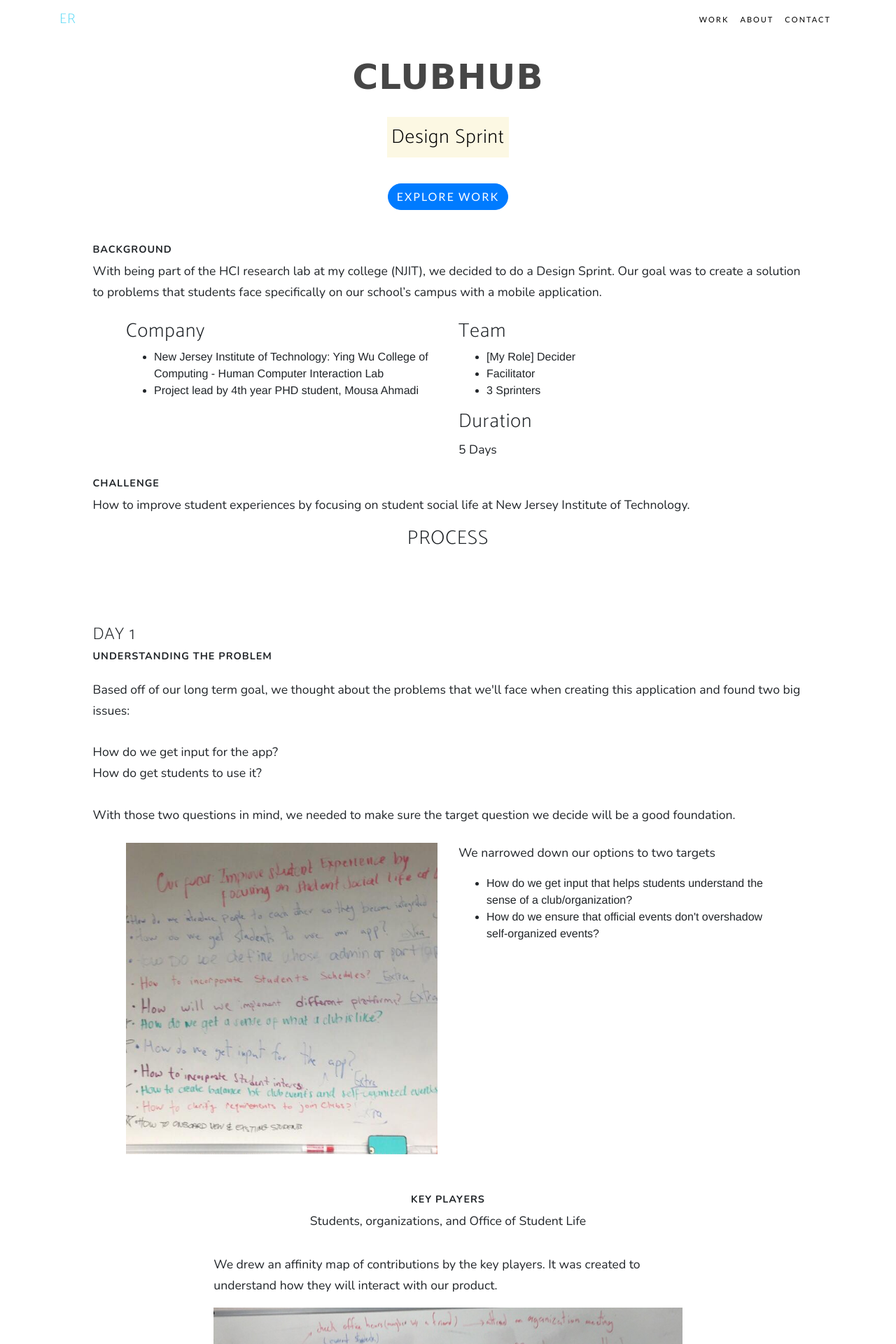
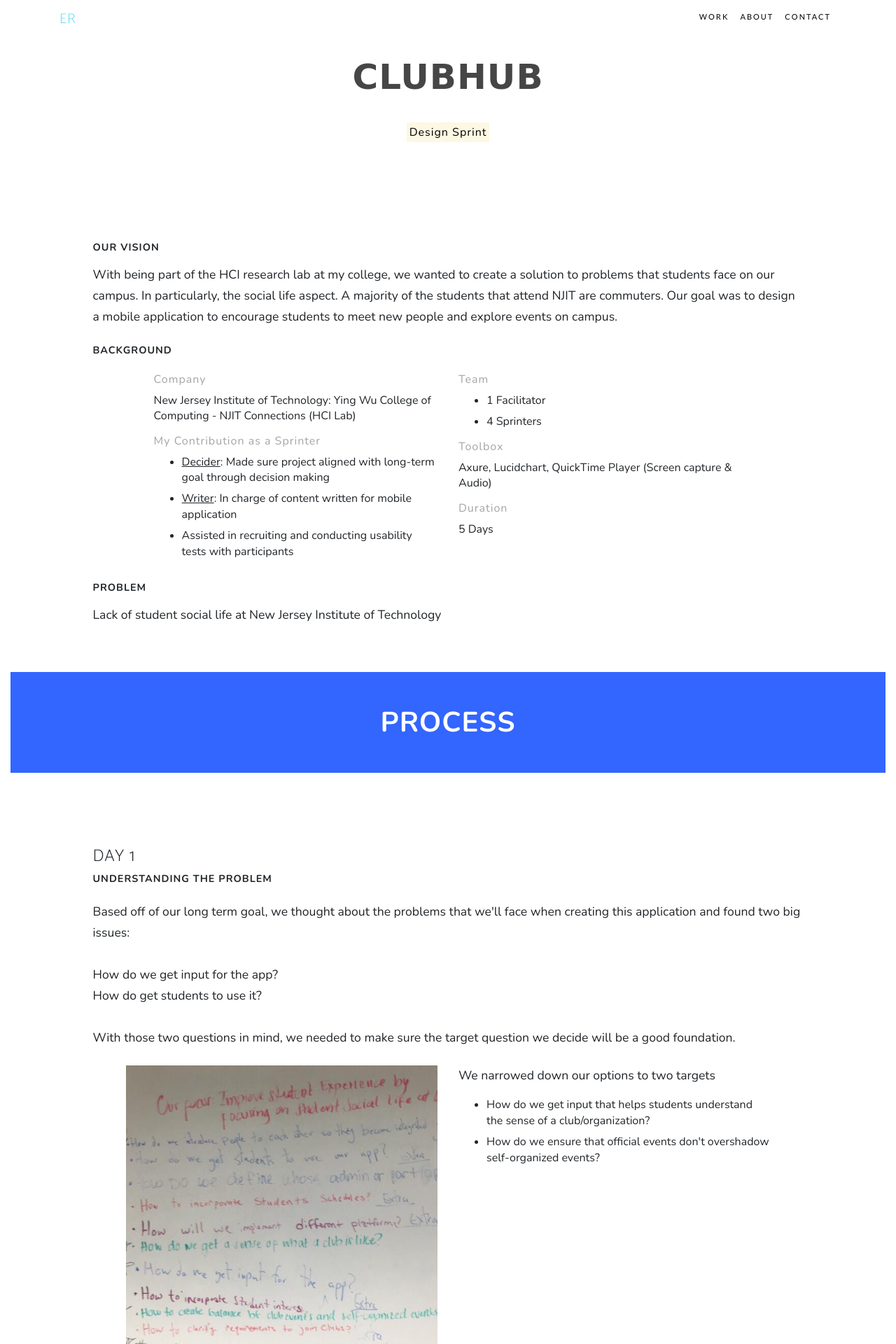
Before and after one commit to er-infinite/EmmalynRamos-v4, a PHP site: page /work-design/design-ClubHub.html in a window 1280 px wide. Shown: the top 1920 px of the page at 70% size. Run offline with PHP 8.4, Linux system fonts and the light colour scheme; some libraries are stand-ins or nearby versions; some web fonts are replaced.

Commit message:
adjusted banner, fixed navbar, upated style guide

```diff
--- a/css/portfolio.min.css
+++ b/css/portfolio.min.css
@@ -2,4 +2,4 @@
  * Start Bootstrap - New Age v5.0.3 (https://startbootstrap.com/template-overviews/new-age)
  * Copyright 2013-2019 Start Bootstrap
  * Licensed under MIT (https://github.com/BlackrockDigital/startbootstrap-new-age/blob/master/LICENSE)
- */@import url(https://fonts.googleapis.com/css?family=Roboto+Mono);@import url(https://fonts.googleapis.com/css?family=Open+Sans);@import url(https://fonts.googleapis.com/css?family=Nunito);@import url(https://fonts.googleapis.com/css?family=Nunito:300,400,600,700);#portfolio-design .subHeader{font-family:"Roboto Mono",monospace;color:#a5a5a5}#portfolio-design h1{font-weight:700}#portfolio-design h2{font-weight:700;text-transform:uppercase;font-size:.9em;font-family:Nunito,sans-serif}#portfolio-design p{font-family:Nunito,sans-serif;font-weight:300;font-size:1.1em;line-height:1.7}#portfolio-design .boldHighlight{font-weight:600;font-family:Nunito,sans-serif}.numberCircle{border-radius:50%;behavior:url(PIE.htc);width:36px;height:36px;padding:8px;background:#fff;border:2px solid #666;color:#666;text-align:center;font:32px Arial,sans-serif}
+ */@import url(https://fonts.googleapis.com/css?family=Roboto+Mono);@import url(https://fonts.googleapis.com/css?family=Open+Sans);@import url(https://fonts.googleapis.com/css?family=Nunito);@import url(https://fonts.googleapis.com/css?family=Nunito:300,400,600,700);#portfolio-design .subHeader{font-family:"Roboto Mono",monospace;color:#a5a5a5}#portfolio-design h1{font-weight:700}#portfolio-design h2{font-weight:700;text-transform:uppercase;font-size:.9em;font-family:Nunito,sans-serif}#portfolio-design h3{font-weight:300;font-size:1em;font-family:Nunito,sans-serif;color:#a5a5a5}#portfolio-design p{font-family:Nunito,sans-serif;font-weight:300;font-size:1.1em;line-height:1.7}#portfolio-design .p-mini,ul{font-family:Nunito,sans-serif;font-weight:300;font-size:1em;line-height:1.4}#portfolio-design .p-mini{font-family:Nunito,sans-serif;font-weight:300;font-size:1em;line-height:1.4}#portfolio-design li{margin-bottom:.5rem}#portfolio-design .boldHighlight{font-weight:600;font-family:Nunito,sans-serif}#portfolio-design .banner{background-color:#aed6f1;height:7rem;width:100%;display:table-cell;vertical-align:middle}#portfolio-design .banner-text{color:#fff}.numberCircle{border-radius:50%;behavior:url(PIE.htc);width:36px;height:36px;padding:8px;background:#fff;border:2px solid #666;color:#666;text-align:center;font:32px Arial,sans-serif}
--- a/scss/_navbar.scss
+++ b/scss/_navbar.scss
@@ -1,7 +1,7 @@
 // Styling for the navbar
 #mainNav {
     border-color: fade-out($gray-darker, .95);
-    background-color: white;
+    background-color: white !important;
     @include transition-all;
     @include heading-font;
     .navbar-brand {
--- a/scss/portfolio.scss
+++ b/scss/portfolio.scss
@@ -1,4 +1,3 @@
-@import "variables.scss";
 
 @import url('https://fonts.googleapis.com/css?family=Roboto+Mono');
 @import url('https://fonts.googleapis.com/css?family=Open+Sans');
@@ -27,6 +26,15 @@
 
 }
 
+#portfolio-design h3 {
+  font-weight: 300; //lightweight
+  // text-transform: lowercase;
+  font-size: 1em;
+  font-family: $font-nunito;
+  color: $font-sub;
+
+}
+
 #portfolio-design p{
   font-family: $font-nunito;
   font-weight: 300; //light
@@ -34,12 +42,47 @@
   line-height: 1.7;
 }
 
+#portfolio-design .p-mini, ul{
+  font-family: $font-nunito;
+  font-weight: 300; //light
+  font-size: 1em;
+  line-height: 1.4;
+}
+
+#portfolio-design .p-mini{
+  font-family: $font-nunito;
+  font-weight: 300; //light
+  font-size: 1em;
+  line-height: 1.4;
+}
+
+#portfolio-design li{
+  margin-bottom: .5rem;
+}
+
 #portfolio-design .boldHighlight{
   font-weight: 600; //semi-bold
   font-family: $font-nunito;
+}
+
+#portfolio-design .banner{
+  background-color: #AED6F1;
+  height: 7rem;
+  width:100%;
+  display: table-cell;
+  vertical-align: middle;
+}
+
+#portfolio-design .banner-text{
+  font-size: 2.5rem;
+  background-color: #3365ff;
+  color: #fff;
+  padding: 3rem 0;
+  font-family: $font-nunito;
+  font-weight: 700;
+
 
 }
-
 
 //<div class="numberCircle">30</div>
 .numberCircle {
--- a/work-design/design-ClubHub.html
+++ b/work-design/design-ClubHub.html
@@ -81,50 +81,77 @@
   </div>
 </header>
 
-  <header id="portfolio">
+  <section>
     <div class="container casestudy">
       <div class="row">
         <div class="col-md-12 text-center name">
 
-          <a href="#portfolio" class="btn btn-primary js-scroll-trigger">Explore Work</a>
+          <!-- INSERT IMAGE HERE -->
+
         </div>
       </div>
       <div class="row mt-5  d-flex justify-content-center">
         <div class="col-md-11">
-          <h2 class="cs-h2">Background</h2>
-          <p>With being part of the HCI research lab at my college (NJIT), we decided to do a Design Sprint. Our goal was to create a solution to problems that students face specifically on our school’s campus with a mobile application. </p>
-        </div>
-      </div>
-      <div class="row mt-2  d-flex justify-content-center">
-        <div class="col-md-5">
-          <h3 class="cs-h3">Company</h3>
-          <ul>
-            <li class="cs-ul">New Jersey Institute of Technology: Ying Wu College of Computing - Human Computer Interaction Lab</li>
-            <li>Project lead by 4th year PHD student, Mousa Ahmadi</li>
-          </ul>
-        </div>
-        <div class="col-md-5">
-          <h3 class="cs-h3">Team</h3>
-          <ul>
-            <li class="cs-ul"><span class="">[My Role]</span> Decider</li>
-            <li>Facilitator</li>
-            <li>3 Sprinters</li>
-          </ul>
-          <h3 class="cs-h3">Duration</h3>
-          <p>5 Days
+          <h2 class="mb-3">Our Vision</h2>
+          <p>With being part of the HCI research lab at my college, we wanted to create a solution to problems that students face on our campus. In particularly, the social life aspect. A majority of the students that attend NJIT are commuters.  Our goal was to design a mobile application to encourage students to meet new people and explore events on campus.</p>
         </div>
       </div>
       <div class="row mt-2 d-flex justify-content-center">
         <div class="col-md-11">
-          <h2 class="cs-h2">Challenge</h2>
-          <p>How to improve student experiences by focusing on student social life at New Jersey Institute of Technology. </p>
+          <h2 class="mb-4">Background</h2>
+          <div class="row d-flex justify-content-center">
+            <div class="col-md-5">
+              <h3 class="">Company</h3>
+                <p class="p-mini">
+                  New Jersey Institute of Technology: Ying Wu College of Computing - NJIT Connections (HCI Lab)
+                </p>
+                <h3>My Contribution as a Sprinter</h3>
+                <ul>
+                  <li><u>Decider</u>: Made sure project aligned with long-term goal through decision making</li>
+                  <li><u>Writer</u>: In charge of content written for mobile application</li>
+                  <li>Assisted in recruiting and conducting usability tests with participants</li>
+                </ul>
+            </div>
+            <div class="col-md-5">
+              <h3 class="">Team</h3>
+              <ul class="p-mini">
+                <li >1 Facilitator</li>
+                <li>4 Sprinters</li>
+              </ul>
+              <h3>Toolbox</h3>
+              <p class="p-mini">
+                Axure, Lucidchart, QuickTime Player (Screen capture & Audio)
+              </p>
+              <h3 class="">Duration</h3>
+              <p class="p-mini">5 Days</p>
+          </div>
+          <div class="col-md-10">
+            <!-- <h3>My Contribution as a Sprinter</h3>
+            <ul>
+              <li><u>Decider</u>: Made sure project aligned with long-term goal through decision making</li>
+              <li><u>Writer</u>: In charge of content written for mobile application</li>
+              <li>Assisted in recruiting and conducting usability tests with participants</li>
+            </ul> -->
+            <!-- <h3>Toolbox</h3>
+            <p class="p-mini">
+              Axure, LucidCharts, QuickTime Player (Screen capture & Audio)
+            </p> -->
+          </div>
+        </div>
+      </div>
+      </div>
+      <div class="row mt-3  d-flex justify-content-center">
+        <div class="col-md-11">
+          <h2 class="mb-3">Problem</h2>
+          <p>Lack of student social life at New Jersey Institute of Technology </p>
         </div>
       </div>
     </div>
-  </header>
+  </section>
 
-  <div class="col-md-12 banner text-center ">
-    <h3>PROCESS</span></h3>
+  <div class="col-md-12 text-center">
+      <h3 class="banner-text"><span class="align-baseline">PROCESS</span></h3>
+
   </div>
   <!-- row -->
 
@@ -313,9 +340,6 @@
   <!-- Plugin JavaScript -->
   <script src="../vendor/jquery-easing/jquery.easing.min.js"></script>
 
-  <!-- Custom scripts for this template -->
-  <script src="js/grayscale.min.js"></script>
-
 </body>
 
 </html>
```
Also changed, not shown: css/new-age.css (+43 -1 lines), css/portfolio.css (+37 -0 lines), css/new-age.min.css.
